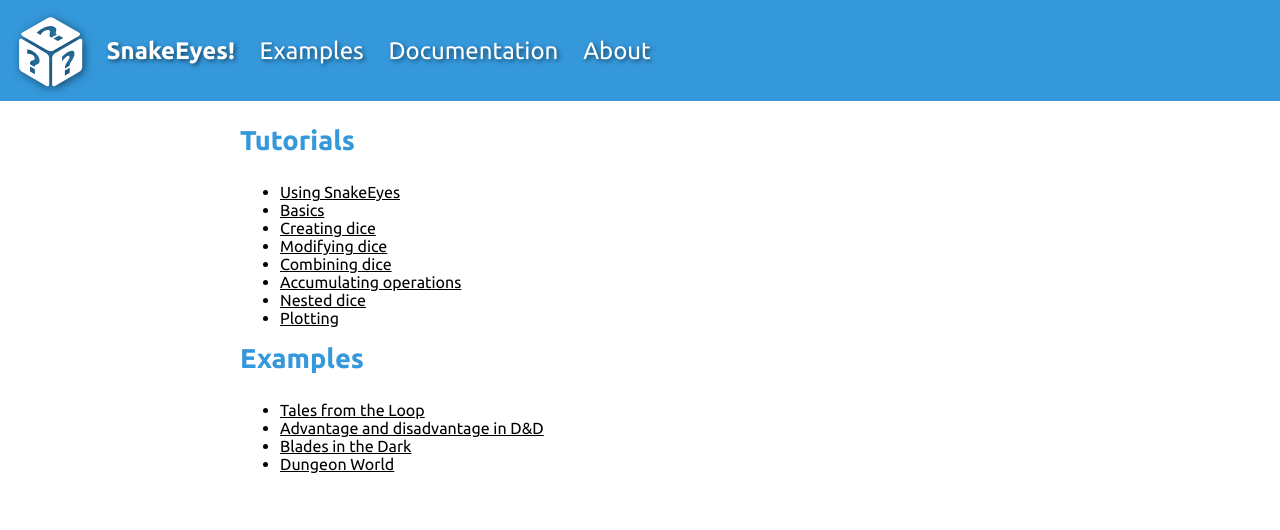
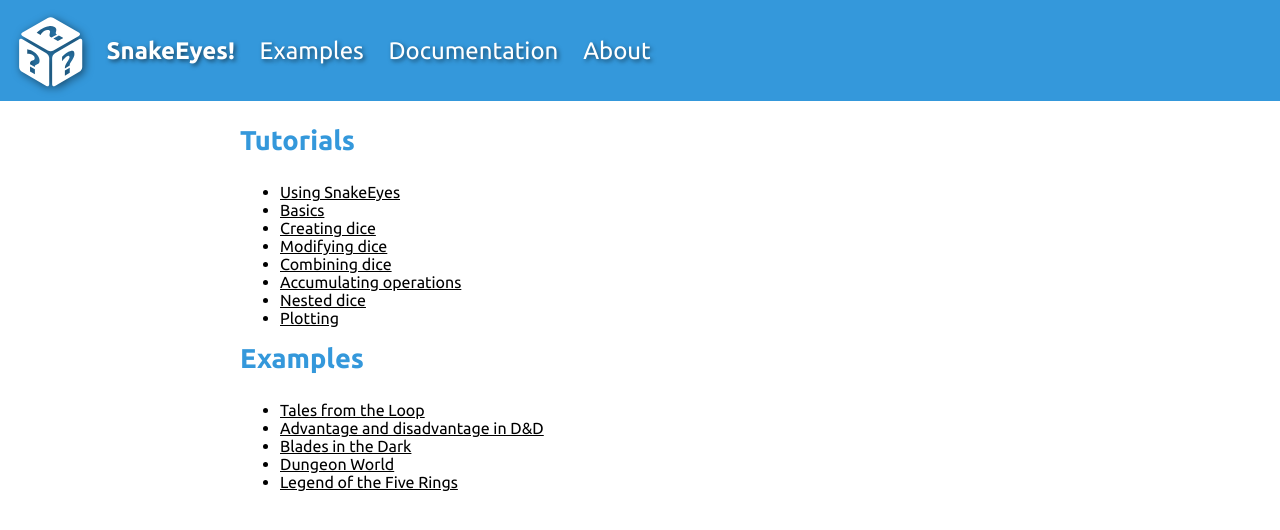
Before and after one commit to Castux/SnakeEyes, a Jekyll site: the page built from examples.md, in a window 1280 px wide. Shown: the top 530 px of the page. Built offline with Jekyll 4.4.1, drawn with Linux system fonts in a browser that asks for light colours.

Commit message:
Update examples.md

```diff
--- a/examples.md
+++ b/examples.md
@@ -20,3 +20,4 @@
 - [Advantage and disadvantage in D&D](/?url=examples/advantage.lua)
 - [Blades in the Dark](/?url=examples/blades.lua)
 - [Dungeon World](/?url=examples/dungeonworld.lua)
+- [Legend of the Five Rings](/?url=examples/l5r.lua)
```
